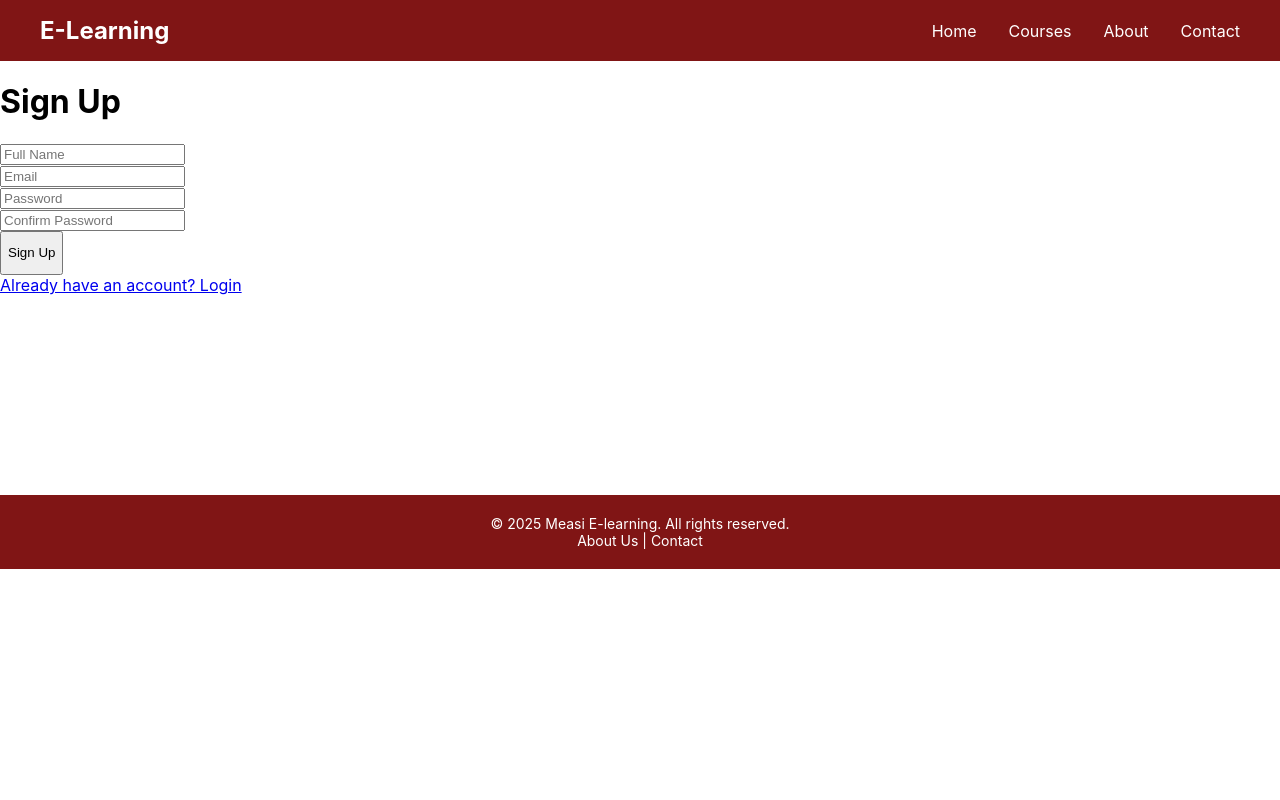
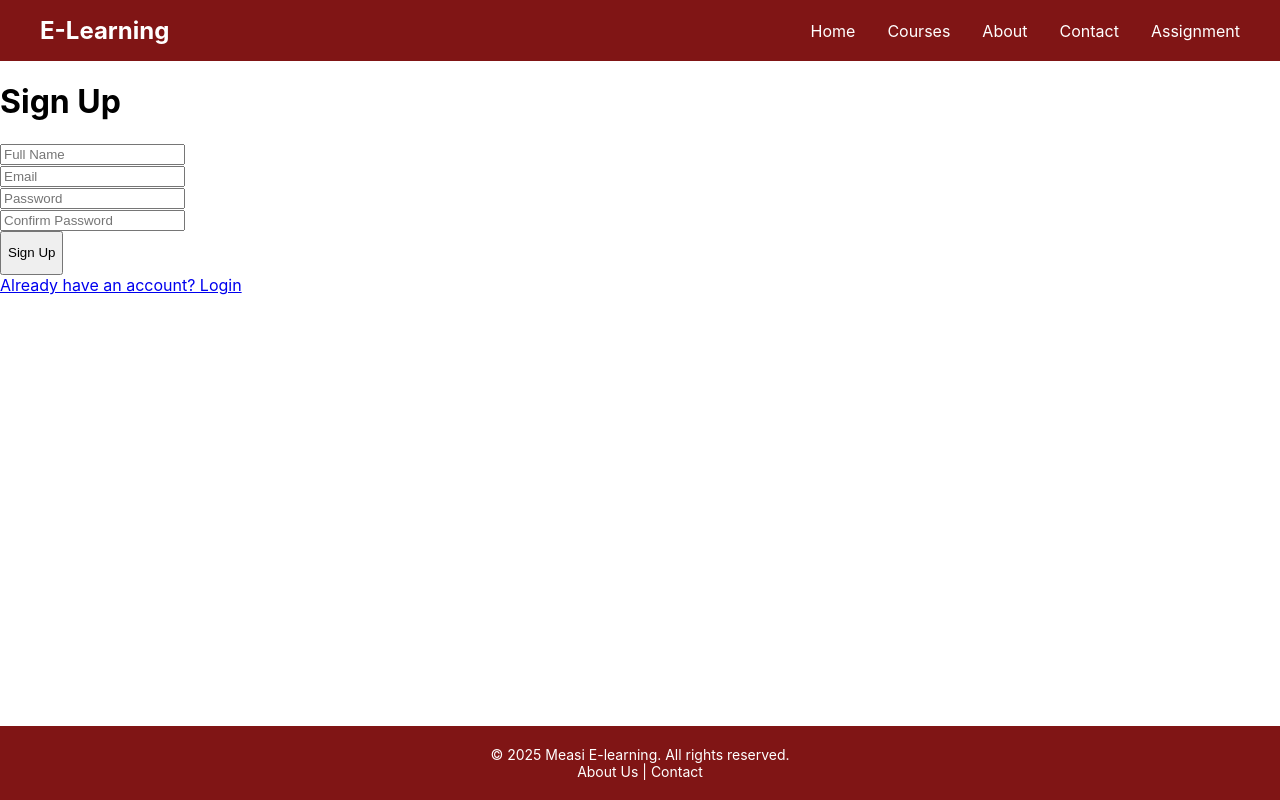
Before and after one commit to Fahaths/E-learning, a React (Create React App) app: page /signup in a window 1280 px wide. Built offline with nearby package versions, Linux system fonts and the light colour scheme.

Commit message:
some small changes

```diff
--- a/src/components/Header.jsx
+++ b/src/components/Header.jsx
@@ -24,6 +24,7 @@
             <li><Link to="/courses">Courses</Link></li>
             <li><Link to="/about">About</Link></li>
             <li><Link to="/contact">Contact</Link></li>
+            <li><Link to="/Assignment">Assignment</Link></li>
           </ul>
         </nav>
 
--- a/src/components/footer.css
+++ b/src/components/footer.css
@@ -3,7 +3,10 @@
   color: white;
   padding: 20px 0;
   text-align: center;
-  bottom: 0;
+  position: fixed; /* Fix the footer at the bottom */
+  left: 0; /* Span full width */
+  right: 0; /* Span full width */
+  bottom: 0; /* Position at the bottom */
 
   .footer-content {
     max-width: 1200px;
```
